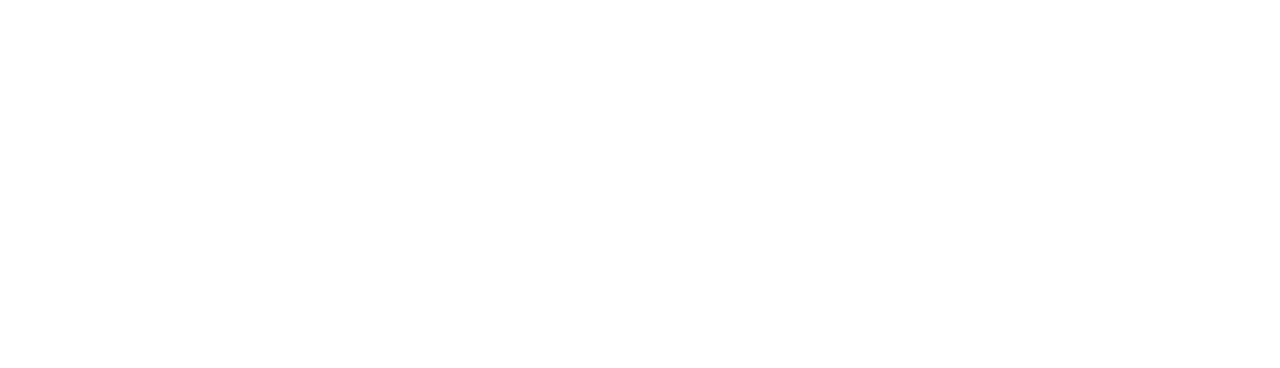
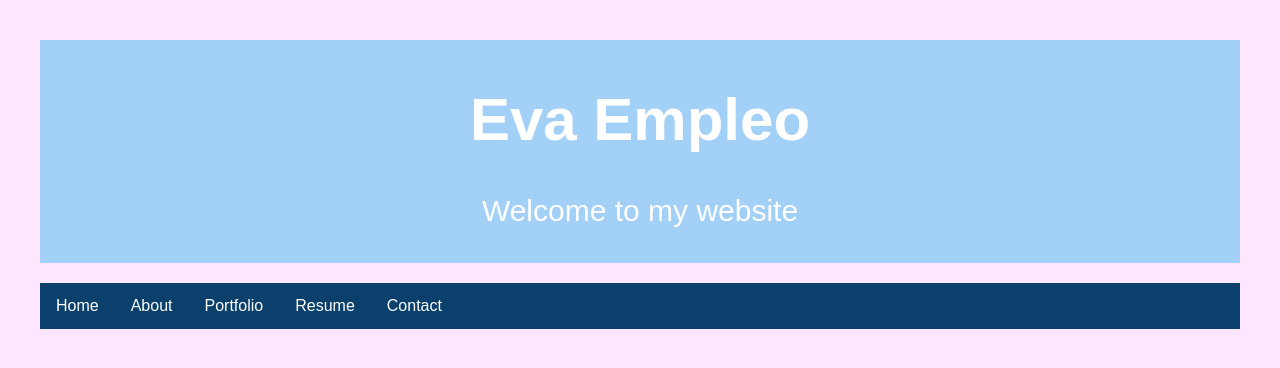
Before and after one commit to evaempleo/portfolio, a plain HTML site: page index.html in a window 1280 px wide. Drawn offline with Linux system fonts and the light colour scheme.

Commit message:
home page

```diff
--- a/index.html
+++ b/index.html
@@ -9,6 +9,31 @@
 </head>
 <body>
 
+    <div class="header">
+        <h1>Eva Empleo</h1>
+        <p>Welcome to my website</p>
+      </div>
+
+
+    <div class="navbar">
+        <a href="index.html">Home</a>
+
+        <a href="about_me/index.html">About</a>
+
+        <div class="dropdown">
+          <button class="dropbtn">Portfolio
+            <i class="fa fa-caret-down"></i>
+          </button>
+          <div class="dropdown-content">
+            <a href="portfolio_dropdown/graphic_work/index.html">Graphics </a>
+            <a href="portfolio_dropdown/videos/index.html">Videos</a>
+          </div>
+        </div>
+
+        <a href="resume/index.html">Resume</a>
+
+        <a href="contact/index.html">Contact</a>
+      </div>
 
     <script src="main.js"></script>
 </body>
--- a/style.css
+++ b/style.css
@@ -0,0 +1,76 @@
+body {
+    font-family: Arial, Helvetica, sans-serif;
+    background-color: #ffe6ff;
+    margin: 20px;
+    padding: 20px;
+  }
+
+  .header {
+    padding: 5px;
+    text-align: center;
+    background: #a2d0f6;
+    color: white;
+    font-size: 30px;
+  }
+
+  .navbar {
+    overflow: hidden;
+    background-color: #0a406b;
+    margin-top: 20px;
+  }
+
+  .navbar a {
+    float: left;
+    font-size: 16px;
+    color: white;
+    text-align: center;
+    padding: 14px 16px;
+    text-decoration: none;
+  }
+
+  .dropdown {
+    float: left;
+    overflow: hidden;
+  }
+
+  .dropdown .dropbtn {
+    font-size: 16px;
+    border: none;
+    outline: none;
+    color: white;
+    padding: 14px 16px;
+    background-color: inherit;
+    font-family: inherit;
+    margin: 0;
+  }
+
+  .navbar a:hover, .dropdown:hover .dropbtn {
+    background-color: #a2d0f6;
+    box-shadow: 0px 8px 16px 0px rgba(0,0,0,0.2);
+  }
+
+  .dropdown-content {
+    display: none;
+    position: absolute;
+    background-color: #f9f9f9;
+    min-width: 160px;
+    box-shadow: 0px 8px 16px 0px rgba(0,0,0,0.2);
+    z-index: 1;
+  }
+
+  .dropdown-content a {
+    float: none;
+    color: black;
+    padding: 12px 16px;
+    text-decoration: none;
+    display: block;
+    text-align: left;
+  }
+
+  .dropdown-content a:hover {
+    background-color: #ffe6ff;
+  }
+
+  .dropdown:hover .dropdown-content {
+    display: block;
+  }
```
Also changed, not shown: portfolio_dropdown/graphic_work/index.html (renamed from portfolio/graphic_work/index.html), portfolio_dropdown/graphic_work/style.css (added), portfolio_dropdown/index.html (renamed from portfolio/index.html), portfolio_dropdown/style.css (added), portfolio_dropdown/videos/index.html (renamed from portfolio/videos/index.html), portfolio_dropdown/videos/style.css (added).
